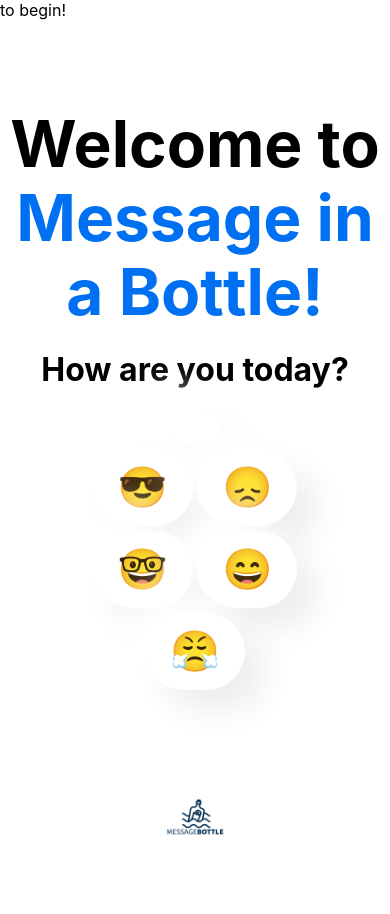
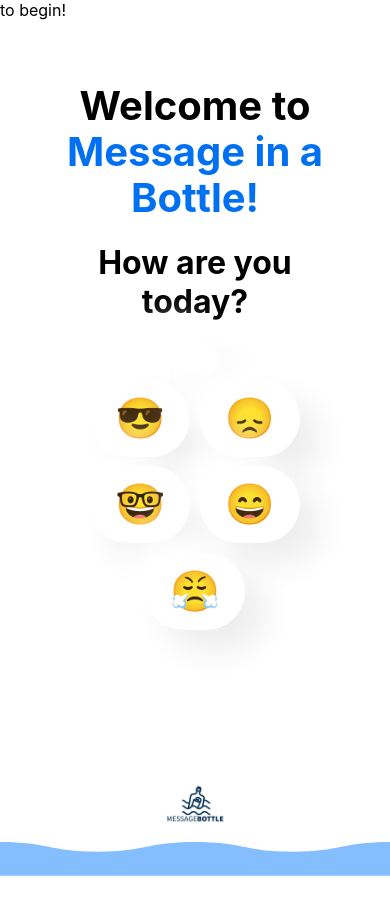
Before and after one commit to eduim/message_bottle, a Next.js app: page / in a window 390 px wide. Shown: the top 914 px of the page. Before the commit the page ends 855 px from the top, so only its background shows below. Built offline with nearby package versions, Linux system fonts and the light colour scheme.

Commit message:
feat: add wave to the homepage

```diff
--- a/pages/index.tsx
+++ b/pages/index.tsx
@@ -58,6 +58,20 @@
       </main>
       <div className={styles.brandBox}>
         <img src="/assets/logo.png" width={75} height={75} />
+        <svg className={styles.wave} viewBox="0 0 12960 1120">
+          <path d="M9720,320C8100,320,8100,0,6480,0S4860,320,3240,320,1620,0,0,0V1120H12960V0C11340,0,11340,320,9720,320Z">
+            <animate
+              dur="5s"
+              repeatCount="indefinite"
+              attributeName="d"
+              values="
+              M9720,320C8100,320,8100,0,6480,0S4860,320,3240,320,1620,0,0,0V1120H12960V0C11340,0,11340,320,9720,320Z;
+              M9720,0C8100,0,8100,319,6480,319S4860,0,3240,0,1620,320,0,320v800H12960V320C11340,320,11340,0,9720,0Z;
+              M9720,320C8100,320,8100,0,6480,0S4860,320,3240,320,1620,0,0,0V1120H12960V0C11340,0,11340,320,9720,320Z
+            "
+            />
+          </path>
+        </svg>
       </div>
       {/*
       <footer className={styles.footer}>
--- a/styles/Home.module.css
+++ b/styles/Home.module.css
@@ -1,13 +1,23 @@
 .main {
-  min-height: 90vh;
-  padding: 4rem 0;
+  margin: 0;
+  min-height: 80vh;
+  padding: 2rem 0;
   flex: 1;
   display: flex;
   flex-direction: column;
   justify-content: center;
   align-items: center;
 }
-
+.wave {
+  width: 100%;
+  height: 100%;
+  animation-name: swell;
+  animation-duration: 2s;
+  animation-fill-mode: forwards;
+  animation-iteration-count: infinite;
+  animation-timing-function: linear;
+  fill: #85beff;
+}
 
 .title {
   margin: 0;
@@ -47,9 +57,13 @@
   flex-wrap: wrap;
   width: 80%;
   flex-direction: row;
+  gap: 5px;
 }
 .brandBox{
+  margin: 0;
+  min-height: 20vh;
   display: flex;
+  flex-direction: column;
   justify-content: center;
   align-items: center;
 }
@@ -77,7 +91,19 @@
 
 /*smartphone(portrait)*/
 @media (min-width: 320px) and (max-width: 480px) {
+  .title {
+    margin: 0;
+    padding: 0px 20px;
+    line-height: 1.15;
+    font-size: 2.5rem;
+  }
 
+  .main{
+    padding: 0px 20px;
+  }
+  .brandBox{
+    min-height: 30vh;
+  }
 }
 
 /*tablet (landscape)*/
```
Also changed, not shown: styles/Get.module.css (+3 -11 lines).
